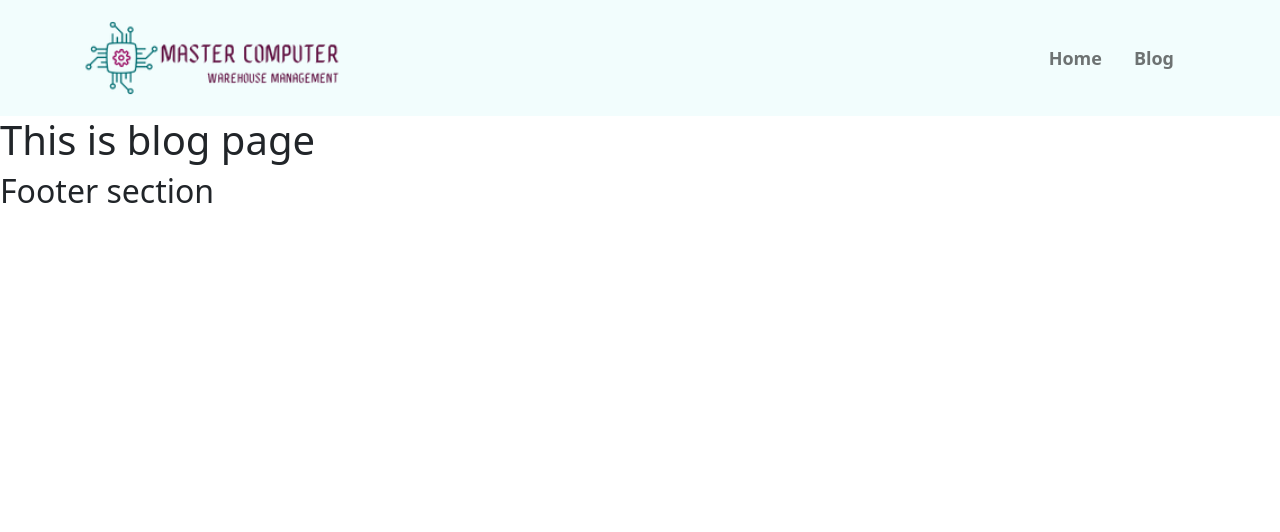
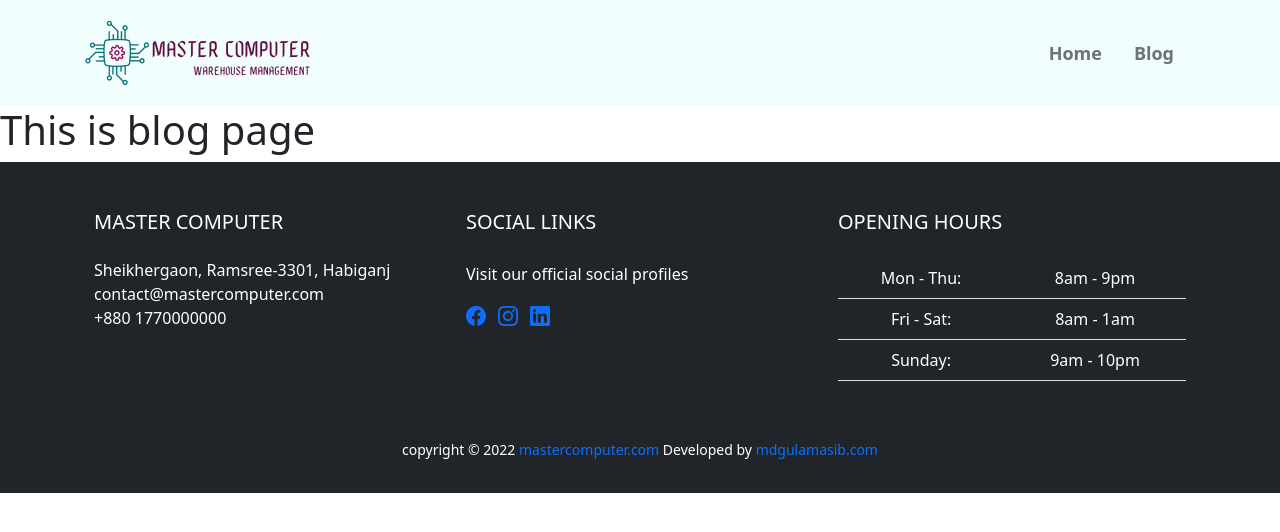
Before and after one commit to mdgulamasib/master-computer-client, a React (Create React App) app: page /blog in a window 1280 px wide. Shown: the top 532 px of the page. Built offline with nearby package versions, Linux system fonts and the light colour scheme.

Commit message:
footer added on each page

```diff
--- a/package.json
+++ b/package.json
@@ -7,10 +7,12 @@
     "@testing-library/react": "^13.1.1",
     "@testing-library/user-event": "^13.5.0",
     "bootstrap": "^5.1.3",
+    "bootstrap-icons": "^1.8.1",
     "react": "^18.1.0",
     "react-bootstrap": "^2.3.1",
     "react-dom": "^18.1.0",
     "react-firebase-hooks": "^5.0.3",
+    "react-icons": "^4.3.1",
     "react-router-dom": "^6.3.0",
     "react-scripts": "5.0.1",
     "web-vitals": "^2.1.4"
--- a/src/Components/CommonSection/Footer/Footer.css
+++ b/src/Components/CommonSection/Footer/Footer.css
@@ -0,0 +1,3 @@
+.link-style {
+    text-decoration: none;
+}
--- a/src/Components/CommonSection/Footer/Footer.js
+++ b/src/Components/CommonSection/Footer/Footer.js
@@ -1,10 +1,76 @@
 import React from 'react';
+import { BsFacebook } from "react-icons/bs";
+import { BsInstagram } from "react-icons/bs";
+import { BsLinkedin } from "react-icons/bs";
+import './Footer.css'
 
 const Footer = () => {
+    const copy = '©'
+    const today = new Date();
+    const year = today.getFullYear();
+
     return (
-        <div>
-            <h2>Footer section</h2>
-        </div>
+        <>
+            <footer className="text-white text-center text-lg-start bg-dark">
+
+                <div className="container p-4">
+
+                    <div className="row mt-4">
+
+                        <div className="col-lg-4 col-md-12 mb-4 mb-md-0">
+                            <h5 className="text-uppercase mb-4">Master Computer</h5>
+                            <span className="fa-li"><i className="fas fa-home mb-3"></i></span><span  >Sheikhergaon, Ramsree-3301, Habiganj</span><br />
+                            <span className="fa-li"><i className="fas fa-envelope"></i></span><span  >contact@mastercomputer.com</span><br />
+                            <span className="fa-li"><i className="fas fa-phone"></i></span><span  >+880 1770000000</span>
+                        </div>
+
+
+
+                        <div className="col-lg-4 col-md-6 mb-4 mb-md-0">
+                            <h5 className="text-uppercase mb-4 pb-1">Social Links</h5>
+                            <p>Visit our official social profiles</p>
+
+                            <a href="http://www.facebook.com" className='link-style me-2' target='_blank' rel="noopener noreferrer"> <BsFacebook className='fs-5' /></a>
+                            <a href="http://www.instagram.com" className='link-style me-2' target='_blank' rel="noopener noreferrer"> <BsInstagram className='fs-5' /></a>
+                            <a href="http://www.linkedin.com" className='link-style' target='_blank' rel="noopener noreferrer"> <BsLinkedin className='fs-5' /></a>
+
+
+                        </div>
+
+                        <div className="col-lg-4 col-md-6 mb-4 mb-md-0">
+                            <h5 className="text-uppercase mb-4">Opening hours</h5>
+
+                            <table className="table text-center text-white">
+                                <tbody className="fw-normal">
+                                    <tr>
+                                        <td>Mon - Thu:</td>
+                                        <td>8am - 9pm</td>
+                                    </tr>
+                                    <tr>
+                                        <td>Fri - Sat:</td>
+                                        <td>8am - 1am</td>
+                                    </tr>
+                                    <tr>
+                                        <td>Sunday:</td>
+                                        <td>9am - 10pm</td>
+                                    </tr>
+                                </tbody>
+                            </table>
+                        </div>
+
+                    </div>
+
+                </div>
+
+
+
+                <div className="text-center p-3">
+                    <p><small>copyright {copy} {year} <a className='link-style' href="#">mastercomputer.com</a><span> Developed by <a className='link-style' href="#">mdgulamasib.com</a> </span> </small> </p>
+                </div>
+
+
+            </footer >
+        </>
     );
 };
 
--- a/src/Components/CommonSection/Header/Header.js
+++ b/src/Components/CommonSection/Header/Header.js
@@ -10,7 +10,7 @@ const Header = () => {
         <>
             <Navbar collapseOnSelect expand="lg" className='custom-navbar'>
                 <Container>
-                    <Navbar.Brand as={Link} to='/'><img src={logo} className='me-md-5 ' height={90} alt="" /></Navbar.Brand>
+                    <Navbar.Brand as={Link} to='/'><img src={logo} className='me-md-5 ' height={80} alt="" /></Navbar.Brand>
                     <Navbar.Toggle aria-controls="responsive-navbar-nav" />
                     <Navbar.Collapse id="responsive-navbar-nav">
                         <Nav className="ms-auto custom-text">
--- a/src/Components/Pages/Home/Home/Home.js
+++ b/src/Components/Pages/Home/Home/Home.js
@@ -1,11 +1,11 @@
 import React from 'react';
-import Header from '../../../CommonSection/Header/Header';
+import Banner from '../Banner/Banner';
 
 const Home = () => {
     return (
-        <div>
-            <h2>This is home</h2>
-        </div>
+        <>
+            <Banner></Banner>
+        </>
     );
 };
 
```
Also changed, not shown: src/images/banner_bg.png (added), 1 other file (tests, documents, lock files or other folders).
